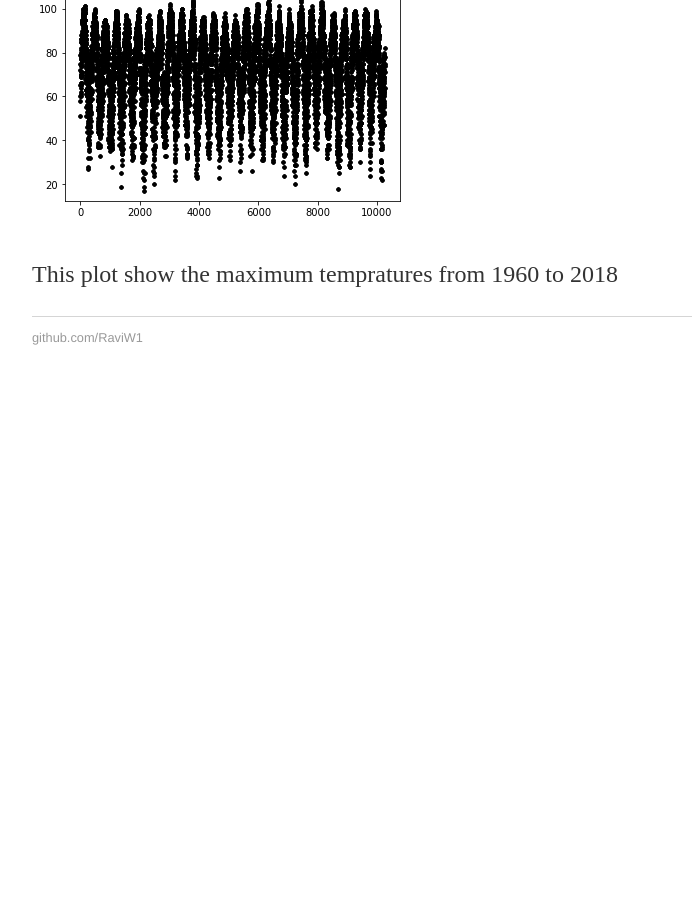
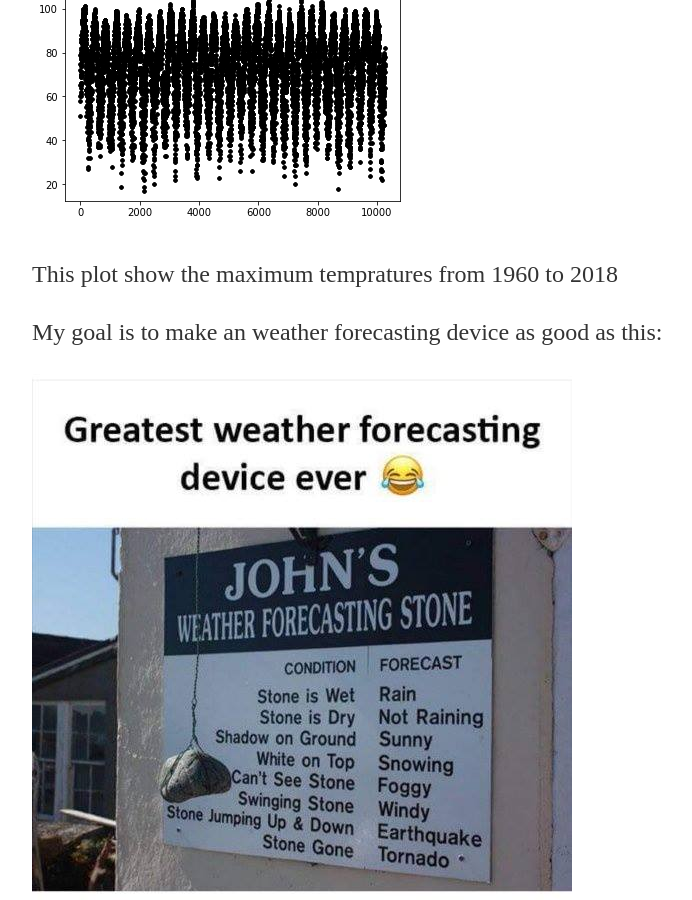
Before and after one commit to RaviW1/ravi_wije_old_site, a Jekyll site: the page built from _posts/2018-06-28-weather-prediction.md, in a window 1280 px wide and 900 px high, scrolled down 1134 px. Shown: the whole window, without its empty margins (160-852 px from the left). Built offline with Jekyll 4.4.1, drawn with Linux system fonts in a browser that asks for light colours; before the commit the page ends 1539 px from its top, so only the background shows below that.

Commit message:
Update 2018-06-28-weather-prediction.md

```diff
--- a/_posts/2018-06-28-weather-prediction.md
+++ b/_posts/2018-06-28-weather-prediction.md
@@ -24,3 +24,7 @@
 ![config.yml]({{ site.baseurl }}/data_images/max_temp.png)
 
 This plot show the maximum tempratures from 1960 to 2018
+
+My goal is to make an weather forecasting device as good as this:
+
+![config.yml]({{ site.baseurl }}/images/weather_rock.jpg)
```
